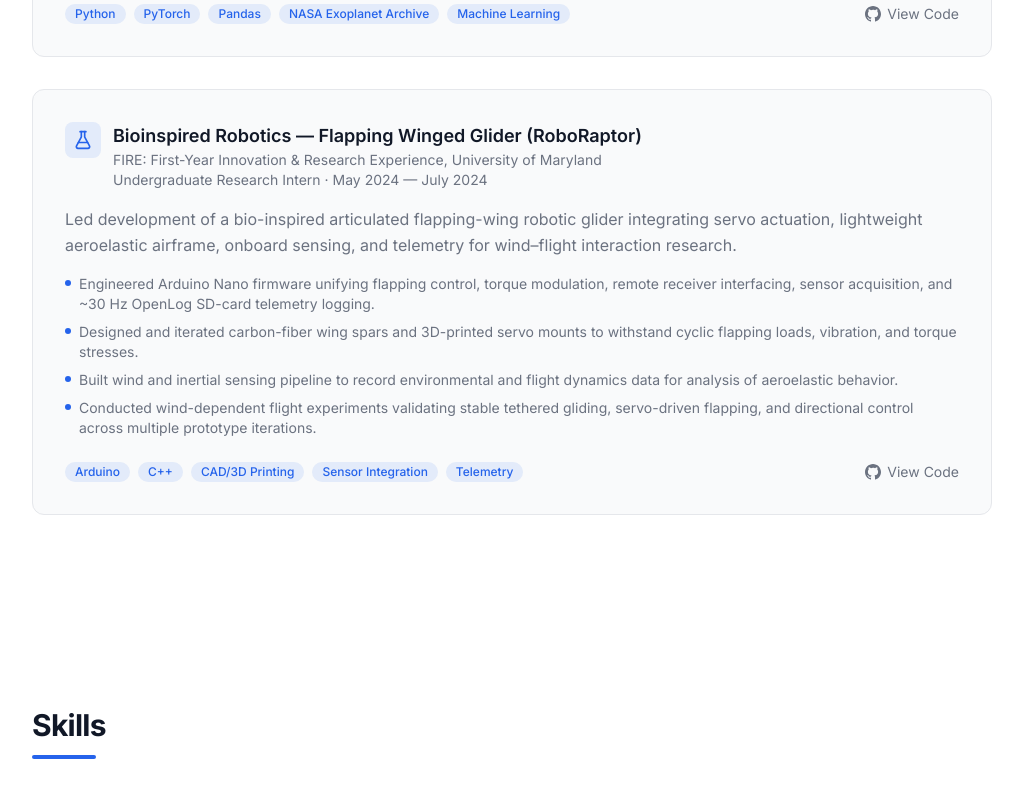
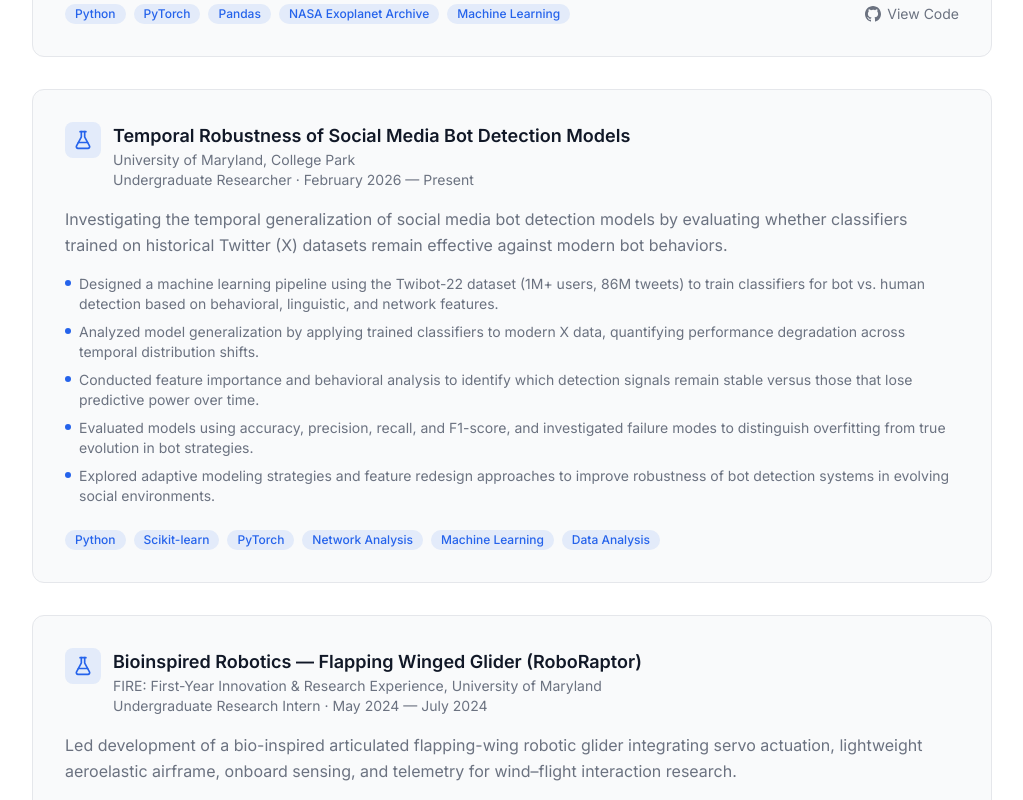
Before and after one commit to AhteshamAlvi/Personal_Website, a Next.js app: page / in a window 1280 px wide. Shown: the part 6280-7080 px from the top of the page, without its empty margins (128-1151 px from the left). Built offline with nearby package versions, Linux system fonts and the light colour scheme.

Commit message:
finished

```diff
--- a/src/data/research.ts
+++ b/src/data/research.ts
@@ -51,6 +51,29 @@ export const research: Research[] = [
       "https://github.com/AhteshamAlvi/Exoplanet-Habitability-Classification-ML-Model",
   },
   {
+    title: "Temporal Robustness of Social Media Bot Detection Models",
+    organization: "University of Maryland, College Park",
+    role: "Undergraduate Researcher",
+    period: "February 2026 — Present",
+    description:
+      "Investigating the temporal generalization of social media bot detection models by evaluating whether classifiers trained on historical Twitter (X) datasets remain effective against modern bot behaviors.",
+    bullets: [
+      "Designed a machine learning pipeline using the Twibot-22 dataset (1M+ users, 86M tweets) to train classifiers for bot vs. human detection based on behavioral, linguistic, and network features.",
+      "Analyzed model generalization by applying trained classifiers to modern X data, quantifying performance degradation across temporal distribution shifts.",
+      "Conducted feature importance and behavioral analysis to identify which detection signals remain stable versus those that lose predictive power over time.",
+      "Evaluated models using accuracy, precision, recall, and F1-score, and investigated failure modes to distinguish overfitting from true evolution in bot strategies.",
+      "Explored adaptive modeling strategies and feature redesign approaches to improve robustness of bot detection systems in evolving social environments."
+    ],
+    technologies: [
+      "Python",
+      "Scikit-learn",
+      "PyTorch",
+      "Network Analysis",
+      "Machine Learning",
+      "Data Analysis"
+    ],
+  },
+  {
     title: "Bioinspired Robotics — Flapping Winged Glider (RoboRaptor)",
     organization:
       "FIRE: First-Year Innovation & Research Experience, University of Maryland",
```
